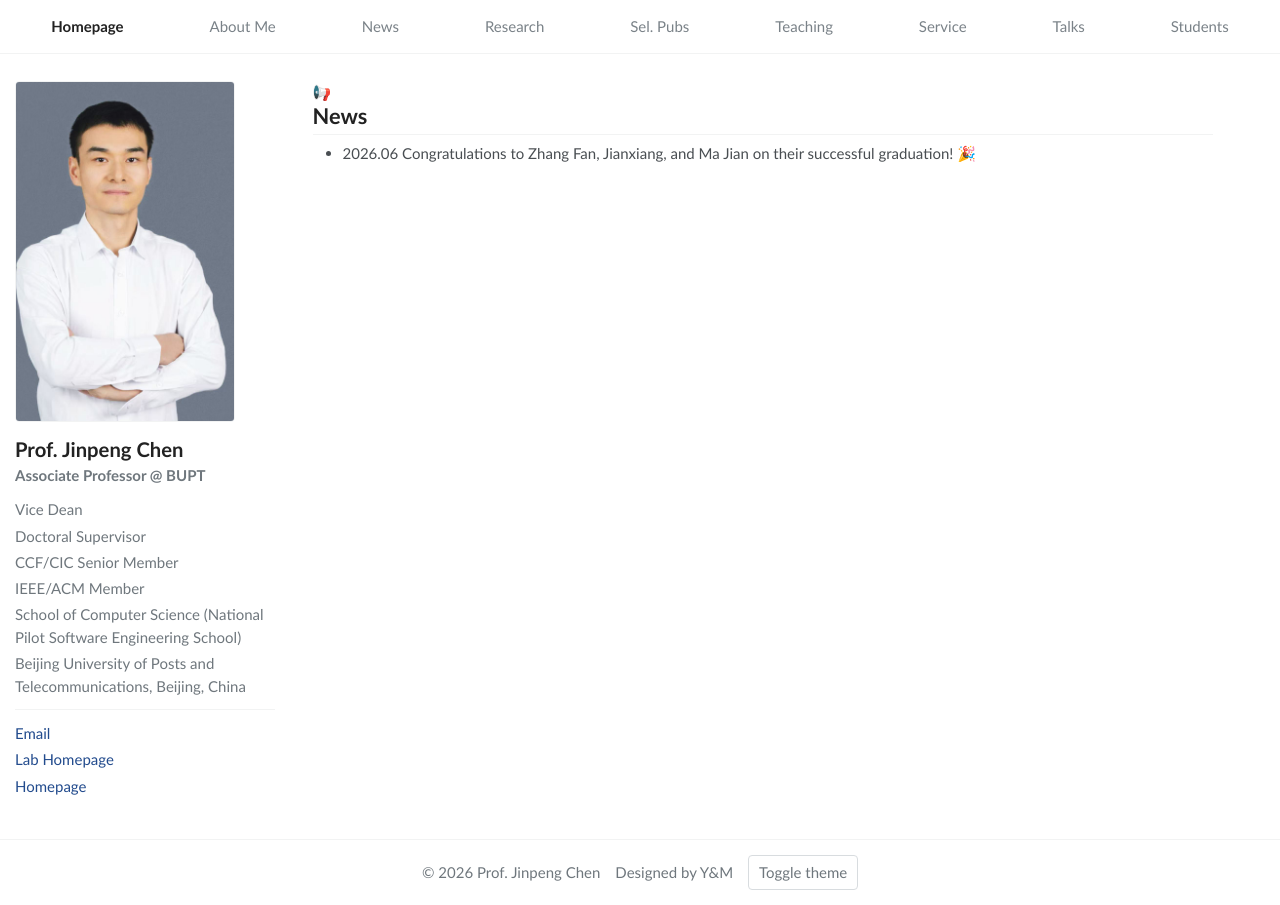
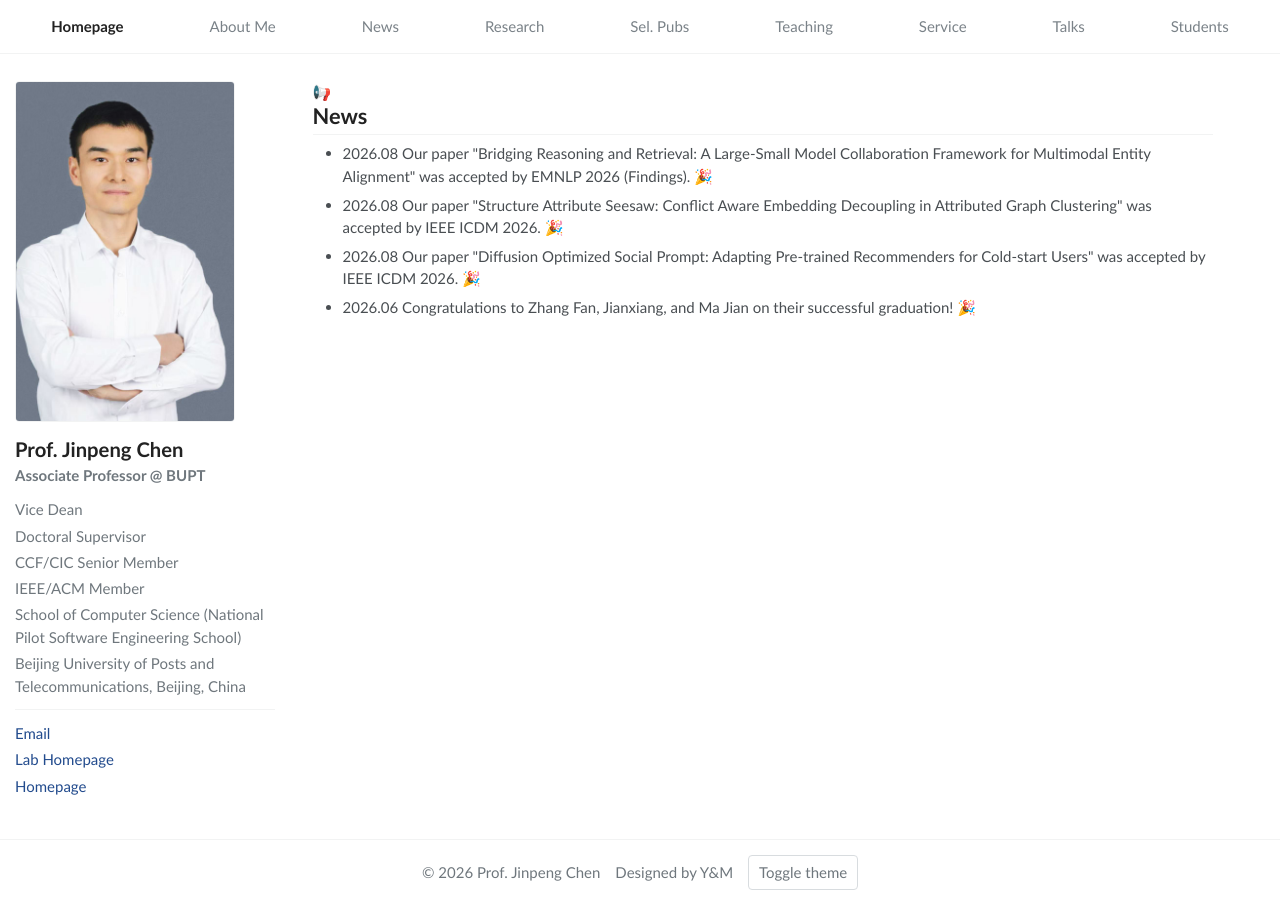
Before and after one commit to acdc-lab/jpchen, a Jekyll site: the page built from news.markdown, in a window 1280 px wide. Built offline with Jekyll 4.4.1, drawn with Linux system fonts in a browser that asks for light colours.

Commit message:
Add news: 3 papers accepted (EMNLP 2026 Findings, IEEE ICDM 2026 x2)
Co-Authored-By: Claude <noreply@anthropic.com>

```diff
--- a/index.markdown
+++ b/index.markdown
@@ -22,6 +22,9 @@ received the ICONIP 2022 Best Paper Award, and hold 8 patents.
 # 📢 News
 <p><span class="anchor" id="news"></span></p>
 
+- **2026.08** — Our paper "Bridging Reasoning and Retrieval: A Large-Small Model Collaboration Framework for Multimodal Entity Alignment" was accepted by EMNLP 2026 (Findings). 🎉
+- **2026.08** — Our paper "Structure Attribute Seesaw: Conflict Aware Embedding Decoupling in Attributed Graph Clustering" was accepted by IEEE ICDM 2026. 🎉
+- **2026.08** — Our paper "Diffusion Optimized Social Prompt: Adapting Pre-trained Recommenders for Cold-start Users" was accepted by IEEE ICDM 2026. 🎉
 - **2026.06** — Congratulations to Zhang Fan, Jianxiang, and Ma Jian on their successful graduation! 🎉
 
 # 🔬 Research
--- a/news.markdown
+++ b/news.markdown
@@ -9,6 +9,18 @@ permalink: /news/
 
   <ul class="news-list">
     <li>
+      <span class="news-date">2026.08</span>
+      <span class="news-content">Our paper "Bridging Reasoning and Retrieval: A Large-Small Model Collaboration Framework for Multimodal Entity Alignment" was accepted by EMNLP 2026 (Findings). 🎉</span>
+    </li>
+    <li>
+      <span class="news-date">2026.08</span>
+      <span class="news-content">Our paper "Structure Attribute Seesaw: Conflict Aware Embedding Decoupling in Attributed Graph Clustering" was accepted by IEEE ICDM 2026. 🎉</span>
+    </li>
+    <li>
+      <span class="news-date">2026.08</span>
+      <span class="news-content">Our paper "Diffusion Optimized Social Prompt: Adapting Pre-trained Recommenders for Cold-start Users" was accepted by IEEE ICDM 2026. 🎉</span>
+    </li>
+    <li>
       <span class="news-date">2026.06</span>
       <span class="news-content">Congratulations to Zhang Fan, Jianxiang, and Ma Jian on their successful graduation! 🎉</span>
     </li>
```
